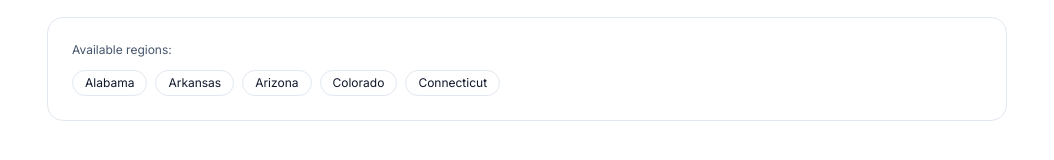
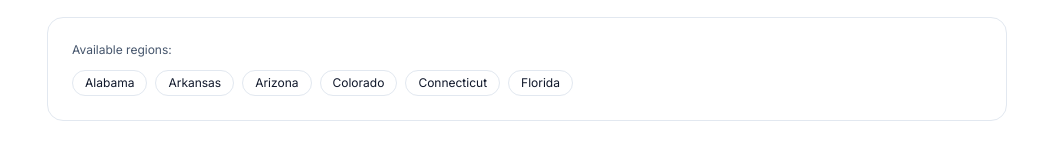
Before and after one commit to calleskattman/lavigate, a Next.js app: page /tools in a window 1280 px wide. Shown: the part 548-708 px from the top of the page, without its empty margins (113-1167 px from the left). Built offline with nearby package versions, Linux system fonts and the light colour scheme.

Commit message:
chore: sales tax updates before security patch

```diff
--- a/config/data/salesTax.ts
+++ b/config/data/salesTax.ts
@@ -84,6 +84,20 @@ export const salesTaxConfigs: Record<RegionId, SalesTaxConfig> = {
   },
 },
 
+"US-FL": {
+  regionId: "US-FL",
+  year: 2026,
+  systemName: "Florida sales and use tax",
+  components: [
+    { name: "Florida state sales tax", rate: 0.06 }
+  ],
+  authority: {
+    name: "Florida Department of Revenue",
+    url: "https://floridarevenue.com/taxes/taxesfees/Pages/sales_tax.aspx",
+    lastVerified: "2026-01-27",
+  },
+},
+
   // Fler regioner läggs till här via SEO Studio / Quick Import
 };
 
--- a/config/regions.ts
+++ b/config/regions.ts
@@ -60,6 +60,7 @@ export const regions: Region[] = [
   { id: "US-AZ", countryCode: "US", slug: "arizona", name: "Arizona", displayName: "Arizona" },
   { id: "US-CO", countryCode: "US", slug: "colorado", name: "Colorado", displayName: "Colorado" },
   { id: "US-CT", countryCode: "US", slug: "connecticut", name: "Connecticut", displayName: "Connecticut" },
+  { id: "US-FL", countryCode: "US", slug: "florida", name: "Florida", displayName: "Florida" },
   // fler regioner läggs till här senare
 ];
 
--- a/config/tools.ts
+++ b/config/tools.ts
@@ -55,6 +55,7 @@ export const tools: ToolDefinition[] = [
       "US-AZ",
       "US-CO",
       "US-CT",
+      "US-FL",
       // fler regioner läggs till via SEO Studio
     ],
   },
--- a/content/sales-tax.en.ts
+++ b/content/sales-tax.en.ts
@@ -187,6 +187,42 @@ export const salesTaxSeoContent: Record<string, SalesTaxSeoEntry> = {
   }
 },
 
+"US-FL": {
+  "h1": "Florida Sales Tax Calculator 2026",
+  "intro": "Florida imposes a statewide sales and use tax at a fixed state rate. In addition to the statewide component, many counties levy a discretionary sales surtax that can increase the total rate applicable to a transaction. This content describes the structure of Florida’s sales and use tax system and how statewide and local components interact.",
+  "sections": {
+    "howItWorks": "Florida’s sales and use tax system applies a flat statewide rate to taxable sales and uses. The statewide component is the Florida state sales tax at 6.00%. Under Florida law, many counties may also impose a discretionary sales surtax that applies to most transactions subject to the state tax. Depending on where a transaction is sourced and which county rules apply, the total rate can reflect the combination of the statewide rate and any applicable county surtax.",
+    "examples": "A simplified example can be shown using only the statewide component. If a taxable transaction is subject solely to the Florida state sales tax at 6.00%, the estimated tax is calculated by applying 6.00% to the taxable amount. In practice, the total tax due may be higher when a county discretionary sales surtax applies. Because county surtax rates vary and are not specified here, examples are limited to the statewide component and do not represent a complete combined-rate calculation.",
+    "limitations": "Results are simplified estimates and may not reflect the full sales and use tax that applies to a specific transaction. This content includes the Florida state sales tax at 6.00% and acknowledges that many counties impose a discretionary sales surtax, but it does not include any specific county rates. The applicable combined rate can vary by location, sourcing rules, and transaction details. For official guidance and current information, refer to the Florida Department of Revenue (https://floridarevenue.com)."
+  },
+  "faq": [
+    {
+      "q": "What does the Florida sales tax estimate represent?",
+      "a": "The estimate reflects the statewide component of Florida’s sales and use tax system. The statewide component is the Florida state sales tax at 6.00%. Florida law also allows counties to impose a discretionary sales surtax, which can increase the total rate that applies to a transaction. Because county rates are not specified here, the estimate may differ from the final tax due."
+    },
+    {
+      "q": "Is Florida sales tax a flat-rate system?",
+      "a": "At the state level, Florida applies a flat statewide sales tax rate of 6.00%. This rate does not use brackets or progressive tiers. In addition to the statewide rate, counties may impose discretionary sales surtaxes, which can change the combined rate but do not alter the flat-rate nature of the state component."
+    },
+    {
+      "q": "Why can the total sales tax vary within Florida?",
+      "a": "The total sales and use tax can vary within Florida because many counties impose a discretionary sales surtax in addition to the statewide rate. While the Florida state sales tax is 6.00% statewide, county surtax rates can differ, resulting in different combined rates depending on location and sourcing rules."
+    },
+    {
+      "q": "Does this estimate include county discretionary sales surtaxes?",
+      "a": "This estimate is simplified and is based on the statewide component, which is the Florida state sales tax at 6.00%. Although many counties impose a discretionary sales surtax, specific county rates are not included here. As a result, the estimate should be treated as an approximation rather than a complete combined-rate calculation."
+    },
+    {
+      "q": "What is the difference between sales tax and use tax in Florida?",
+      "a": "Florida’s system is referred to as a sales and use tax because it covers both taxable sales and the use of taxable items when sales tax was not properly collected at the time of purchase. For estimation purposes, the same statewide rate of 6.00% applies to both sales tax and use tax, subject to the rules administered by the Florida Department of Revenue."
+    }
+  ],
+  "meta": {
+    "title": "Florida Sales Tax Calculator 2026 | State Rate 6.00% and County Surtax Context",
+    "description": "Florida Sales Tax Calculator 2026 with a simplified estimate based on the Florida state sales tax at 6.00% and the Florida sales and use tax structure, including county discretionary sales surtaxes.",
+    "canonicalPath": "/tools/sales-tax/florida"
+  }
+},
 
 
 };
```
